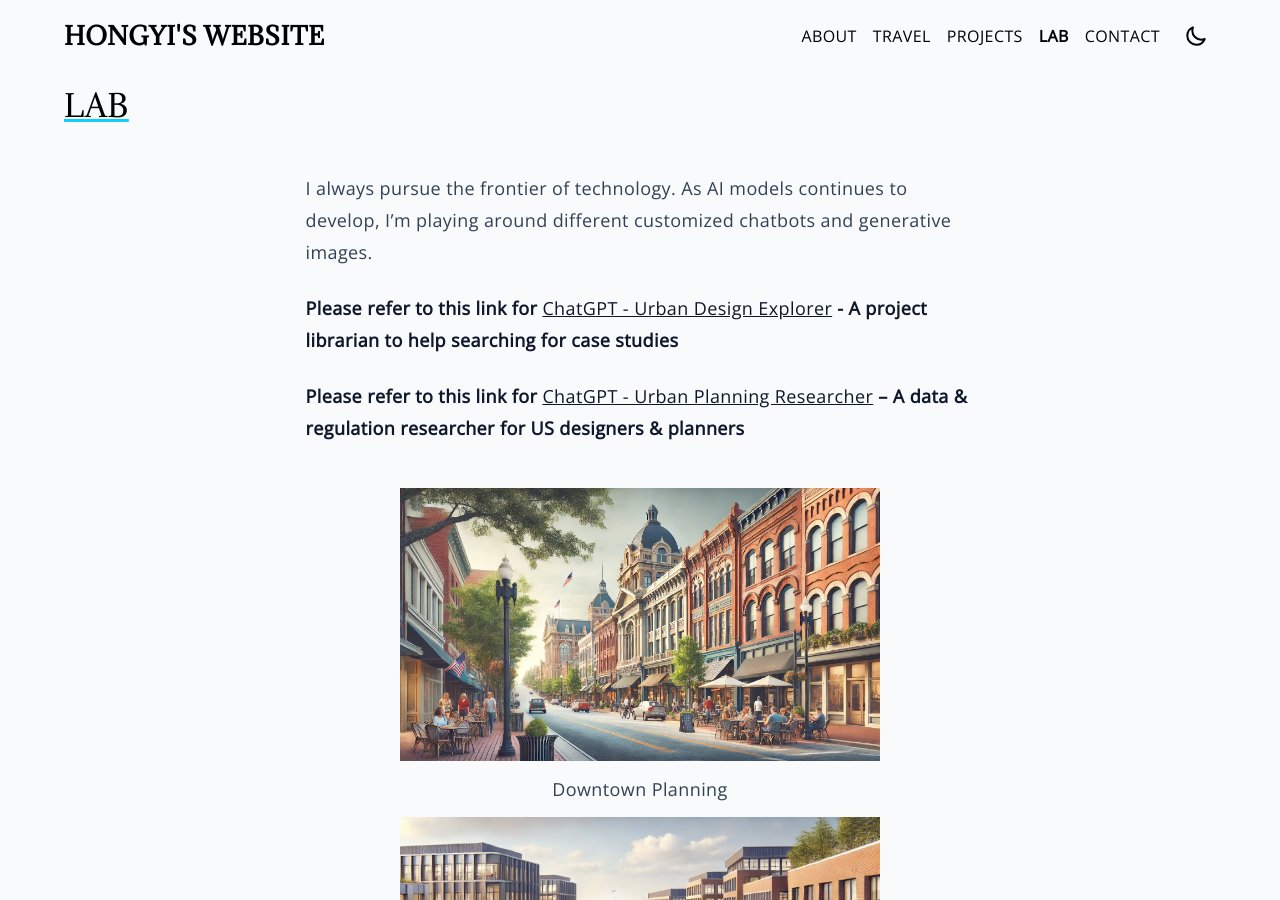
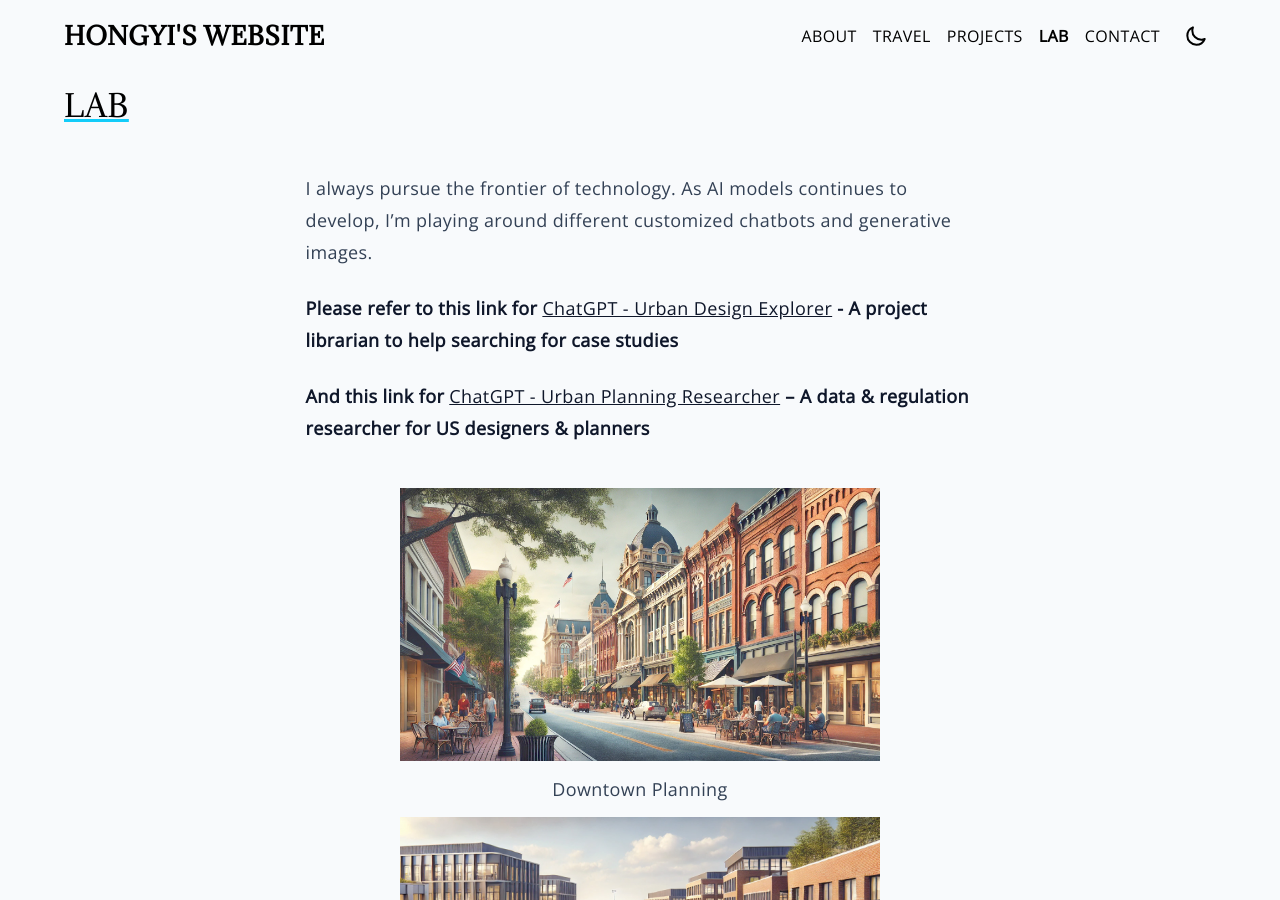
Before and after one commit to hongyili-hl/hongyili-hl.github.io, a Jekyll site: the page built from sample.md, in a window 1280 px wide and 900 px high. Built offline with Jekyll 4.4.1, drawn with Linux system fonts in a browser that asks for light colours.

Commit message:
Update sample.md

```diff
--- a/sample.md
+++ b/sample.md
@@ -9,4 +9,4 @@
 **Please refer to this link for [ChatGPT - Urban Design Explorer](https://chatgpt.com/g/g-TH6GvR0Lu-urban-design-explorer) - A project librarian to help searching for case studies**
 
 
-**Please refer to this link for [ChatGPT - Urban Planning Researcher](https://chatgpt.com/g/g-TgDJnaa7X-urban-planning-researcher) – A data & regulation researcher for US designers & planners**
+**And this link for [ChatGPT - Urban Planning Researcher](https://chatgpt.com/g/g-TgDJnaa7X-urban-planning-researcher) – A data & regulation researcher for US designers & planners**
```
Also changed, not shown: other parts of sample.md (+1 -1 lines).
